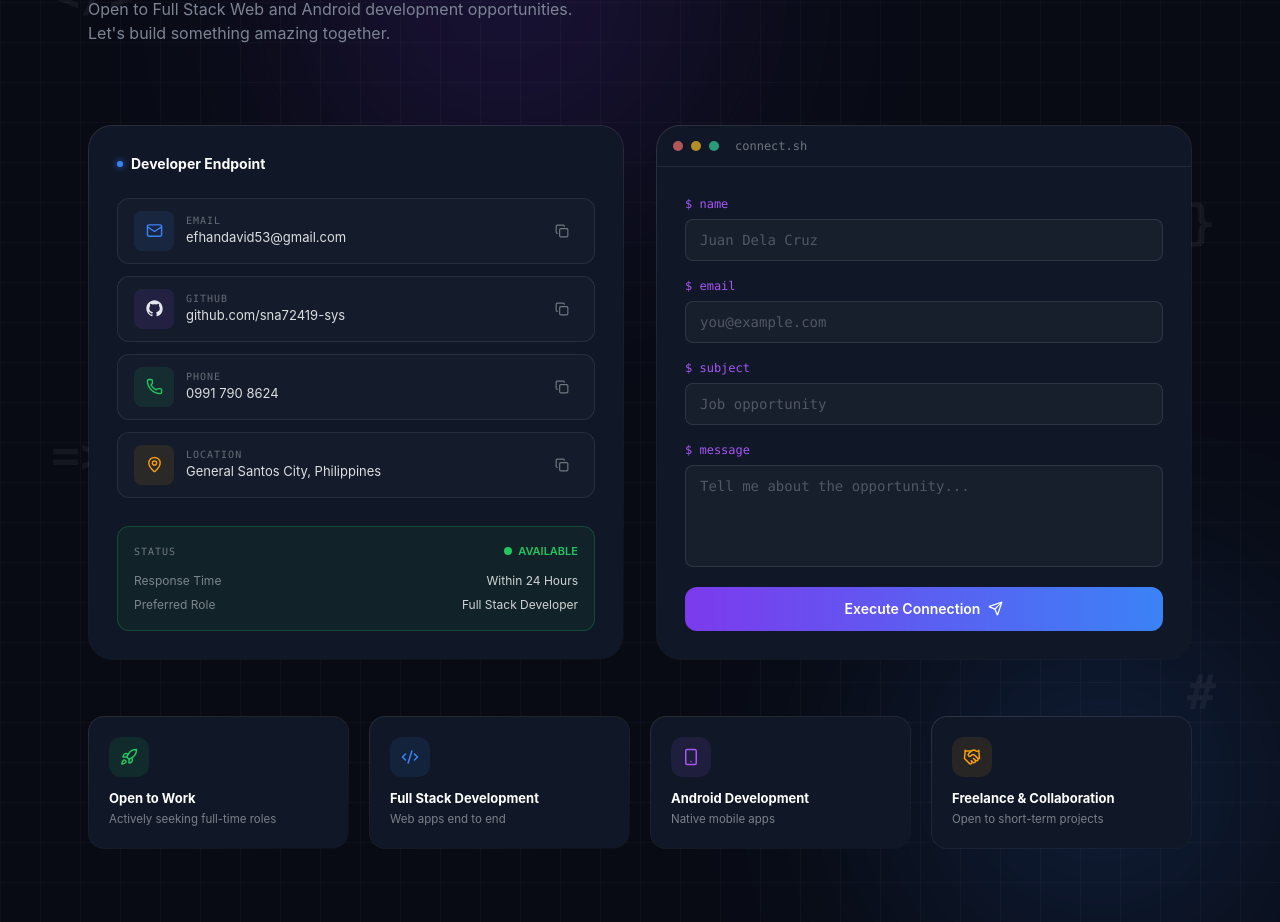
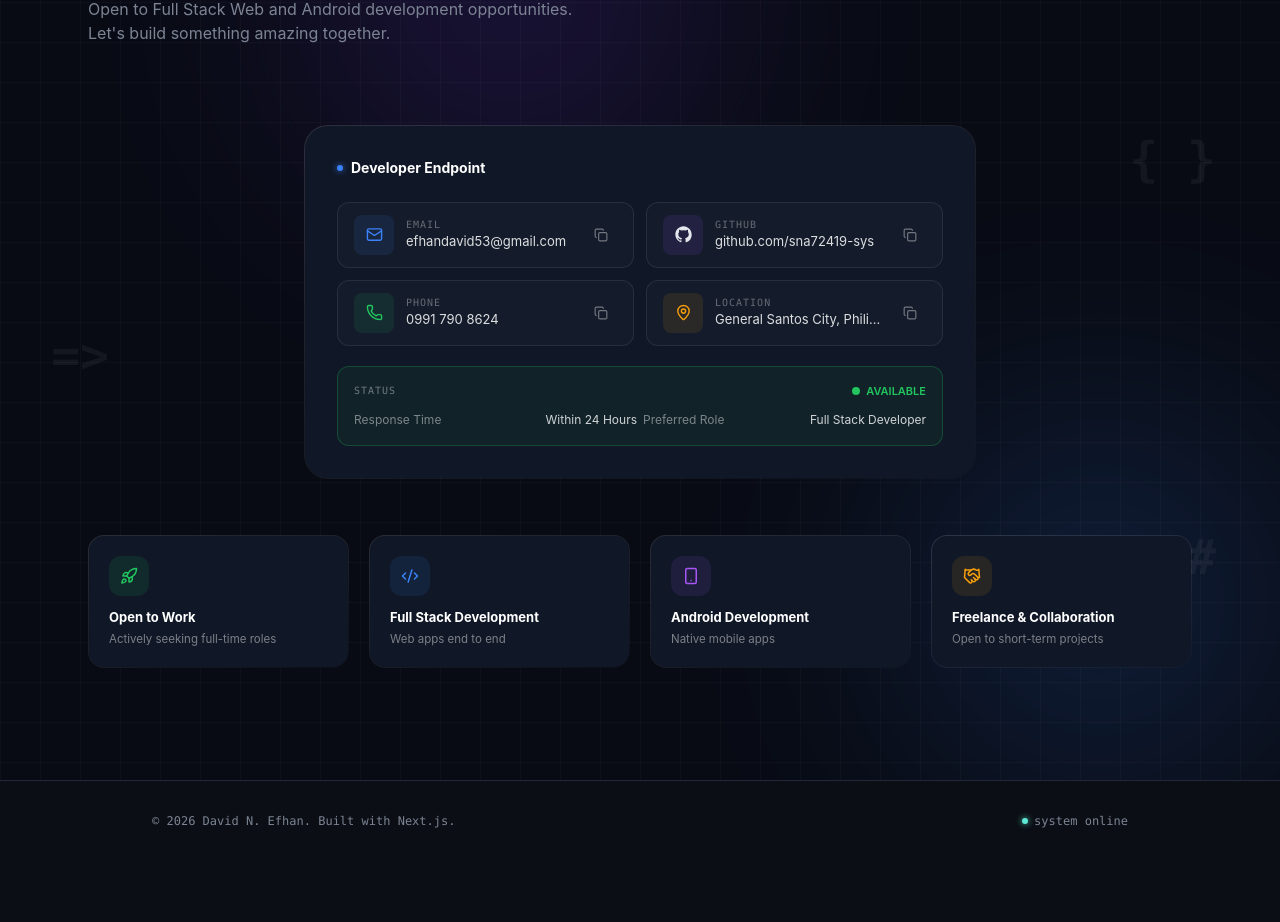
Before and after one commit to sna72419-sys/david-efhan-portfolio, a Next.js app: page / in a window 1280 px wide. Shown: the part 6479-7401 px from the top of the page. After the commit the page ends 7340 px from the top, so only its background shows below. Built offline with nearby package versions, Linux system fonts and the light colour scheme.

Commit message:
Remove Message Terminal contact form; center Developer Endpoint card as the main contact panel

```diff
--- a/components/Contact.tsx
+++ b/components/Contact.tsx
@@ -9,7 +9,6 @@ import {
   MapPin,
   Copy,
   Check,
-  Send,
   Rocket,
   Code2,
   Smartphone,
@@ -53,8 +52,6 @@ function CardShell({ children, className = "" }: { children: React.ReactNode; cl
 
 export default function Contact() {
   const [copiedKey, setCopiedKey] = useState<string | null>(null);
-  const [form, setForm] = useState({ name: "", email: "", subject: "", message: "" });
-  const [status, setStatus] = useState<"idle" | "sending" | "sent">("idle");
 
   const handleCopy = async (key: string, value: string) => {
     try {
@@ -64,18 +61,6 @@ export default function Contact() {
     } catch {
       // clipboard unavailable, ignore silently
     }
-  };
-
-  const handleSubmit = (e: React.FormEvent) => {
-    e.preventDefault();
-    setStatus("sending");
-    const body = `From: ${form.name} (${form.email})%0D%0A%0D%0A${encodeURIComponent(form.message)}`;
-    const mailto = `mailto:${profile.email}?subject=${encodeURIComponent(form.subject || "Portfolio contact")}&body=${body}`;
-    setTimeout(() => {
-      window.location.href = mailto;
-      setStatus("sent");
-      setTimeout(() => setStatus("idle"), 2500);
-    }, 700);
   };
 
   return (
@@ -138,18 +123,17 @@ export default function Contact() {
           </p>
         </motion.div>
 
-        {/* two cards */}
-        <div className="grid lg:grid-cols-2 gap-6 sm:gap-8 mb-10 sm:mb-14">
-          {/* LEFT: Developer Endpoint */}
-          <motion.div initial={{ opacity: 0, x: -24 }} whileInView={{ opacity: 1, x: 0 }} viewport={{ once: true }} transition={{ duration: 0.55 }}>
-            <CardShell className="h-full">
-              <div className="p-6 sm:p-7 h-full flex flex-col">
+        {/* developer endpoint card */}
+        <div className="mb-10 sm:mb-14 max-w-2xl mx-auto">
+          <motion.div initial={{ opacity: 0, y: 20 }} whileInView={{ opacity: 1, y: 0 }} viewport={{ once: true }} transition={{ duration: 0.55 }}>
+            <CardShell>
+              <div className="p-6 sm:p-8">
                 <h3 className="text-sm font-bold text-white mb-6 flex items-center gap-2">
                   <span className="w-1.5 h-1.5 rounded-full bg-[#3B82F6] shadow-[0_0_6px_rgba(59,130,246,0.8)]" />
                   Developer Endpoint
                 </h3>
 
-                <div className="space-y-3 flex-1">
+                <div className="grid sm:grid-cols-2 gap-3">
                   {endpoints.map((ep) => {
                     const Icon = ep.icon;
                     const isCopied = copiedKey === ep.key;
@@ -157,7 +141,6 @@ export default function Contact() {
                       <div
                         key={ep.key}
                         className="group relative flex items-center gap-3 rounded-xl border border-white/[0.08] bg-white/[0.02] px-4 py-3 transition-all hover:border-white/20"
-                        style={{ boxShadow: "0 0 0 rgba(0,0,0,0)" }}
                       >
                         <span
                           className="shrink-0 w-10 h-10 rounded-lg flex items-center justify-center transition-transform group-hover:scale-105"
@@ -200,101 +183,18 @@ export default function Contact() {
                       AVAILABLE
                     </span>
                   </div>
-                  <div className="space-y-1.5 text-[12px]">
-                    <div className="flex justify-between">
+                  <div className="grid sm:grid-cols-2 gap-1.5 text-[12px]">
+                    <div className="flex justify-between gap-2">
                       <span className="text-white/45">Response Time</span>
                       <span className="text-white/80">Within 24 Hours</span>
                     </div>
-                    <div className="flex justify-between">
+                    <div className="flex justify-between gap-2">
                       <span className="text-white/45">Preferred Role</span>
                       <span className="text-white/80">Full Stack Developer</span>
                     </div>
                   </div>
                 </div>
               </div>
-            </CardShell>
-          </motion.div>
-
-          {/* RIGHT: Message Terminal */}
-          <motion.div initial={{ opacity: 0, x: 24 }} whileInView={{ opacity: 1, x: 0 }} viewport={{ once: true }} transition={{ duration: 0.55, delay: 0.1 }}>
-            <CardShell className="h-full">
-              <form onSubmit={handleSubmit} className="h-full flex flex-col">
-                {/* terminal top bar */}
-                <div className="flex items-center gap-2 px-4 py-3 border-b border-white/[0.08]">
-                  <span className="w-2.5 h-2.5 rounded-full bg-[#F87171]/70" />
-                  <span className="w-2.5 h-2.5 rounded-full bg-[#FBBF24]/70" />
-                  <span className="w-2.5 h-2.5 rounded-full bg-[#34D399]/70" />
-                  <span className="ml-2 text-xs font-mono text-white/40">connect.sh</span>
-                </div>
-
-                <div className="p-6 sm:p-7 flex-1 flex flex-col gap-4">
-                  <label className="block">
-                    <span className="text-[12px] font-mono text-[#A855F7] mb-1.5 block">$ name</span>
-                    <input
-                      required
-                      type="text"
-                      value={form.name}
-                      onChange={(e) => setForm({ ...form, name: e.target.value })}
-                      placeholder="Juan Dela Cruz"
-                      className="w-full rounded-lg border border-white/10 bg-white/[0.03] px-3.5 py-2.5 text-sm text-white placeholder-white/25 font-mono outline-none transition-colors focus:border-[#A855F7]/60 focus:bg-white/[0.05]"
-                    />
-                  </label>
-                  <label className="block">
-                    <span className="text-[12px] font-mono text-[#A855F7] mb-1.5 block">$ email</span>
-                    <input
-                      required
-                      type="email"
-                      value={form.email}
-                      onChange={(e) => setForm({ ...form, email: e.target.value })}
-                      placeholder="you@example.com"
-                      className="w-full rounded-lg border border-white/10 bg-white/[0.03] px-3.5 py-2.5 text-sm text-white placeholder-white/25 font-mono outline-none transition-colors focus:border-[#A855F7]/60 focus:bg-white/[0.05]"
-                    />
-                  </label>
-                  <label className="block">
-                    <span className="text-[12px] font-mono text-[#A855F7] mb-1.5 block">$ subject</span>
-                    <input
-                      type="text"
-                      value={form.subject}
-                      onChange={(e) => setForm({ ...form, subject: e.target.value })}
-                      placeholder="Job opportunity"
-                      className="w-full rounded-lg border border-white/10 bg-white/[0.03] px-3.5 py-2.5 text-sm text-white placeholder-white/25 font-mono outline-none transition-colors focus:border-[#A855F7]/60 focus:bg-white/[0.05]"
-                    />
-                  </label>
-                  <label className="block flex-1 flex flex-col">
-                    <span className="text-[12px] font-mono text-[#A855F7] mb-1.5 block">$ message</span>
-                    <textarea
-                      required
-                      value={form.message}
-                      onChange={(e) => setForm({ ...form, message: e.target.value })}
-                      placeholder="Tell me about the opportunity..."
-                      rows={4}
-                      className="w-full flex-1 rounded-lg border border-white/10 bg-white/[0.03] px-3.5 py-2.5 text-sm text-white placeholder-white/25 font-mono outline-none transition-colors focus:border-[#A855F7]/60 focus:bg-white/[0.05] resize-none"
-                    />
-                  </label>
-
-                  <button
-                    type="submit"
-                    disabled={status !== "idle"}
-                    className="mt-1 inline-flex items-center justify-center gap-2 w-full py-3 rounded-xl font-semibold text-sm text-white transition-transform active:scale-[0.98] hover:brightness-110 disabled:opacity-70"
-                    style={{ backgroundImage: "linear-gradient(90deg, #7C3AED, #3B82F6)" }}
-                  >
-                    {status === "sending" ? (
-                      <>
-                        <span className="w-4 h-4 border-2 border-white/40 border-t-white rounded-full animate-spin" />
-                        Connecting...
-                      </>
-                    ) : status === "sent" ? (
-                      <>
-                        <Check size={16} /> Connection Sent
-                      </>
-                    ) : (
-                      <>
-                        Execute Connection <Send size={15} />
-                      </>
-                    )}
-                  </button>
-                </div>
-              </form>
             </CardShell>
           </motion.div>
         </div>
```
